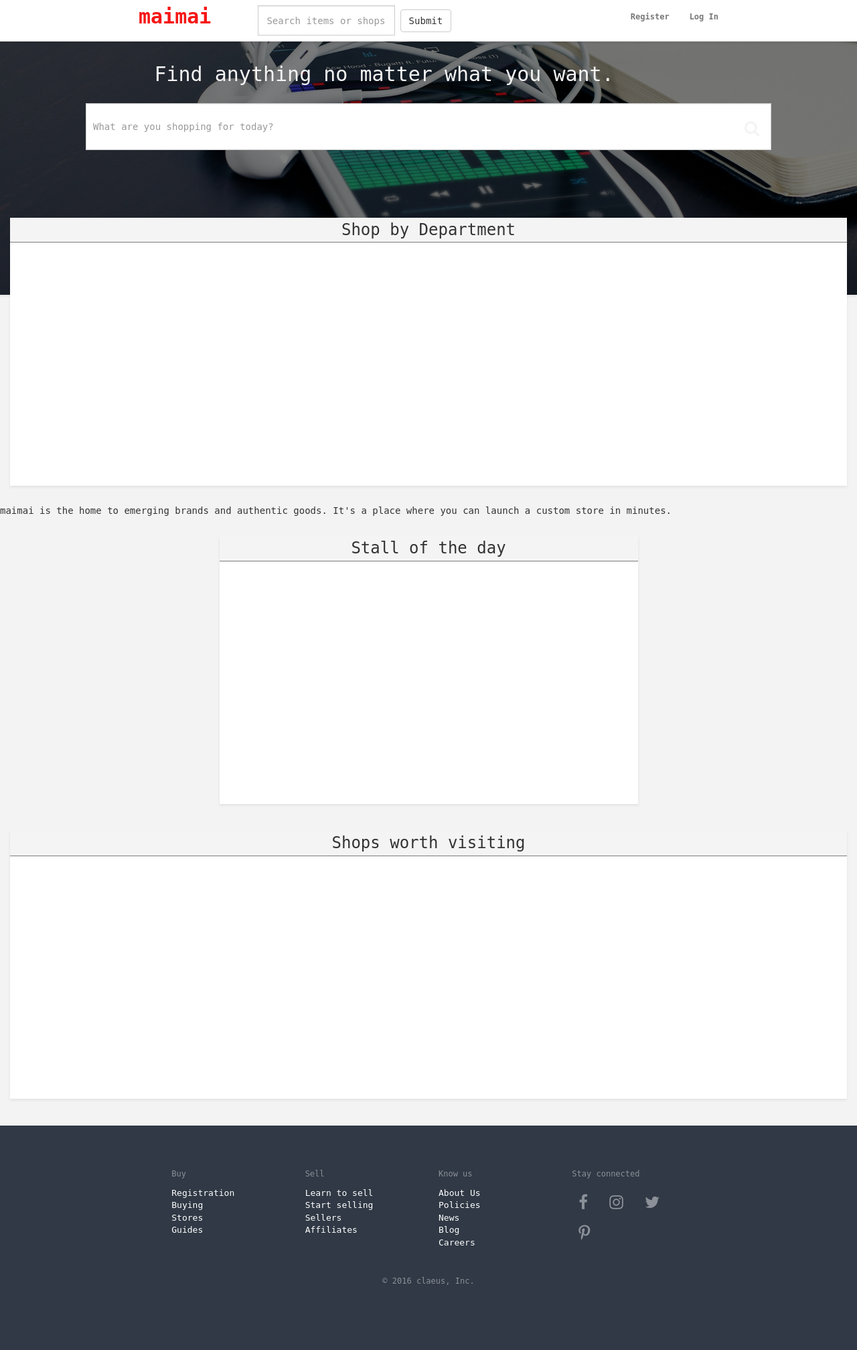
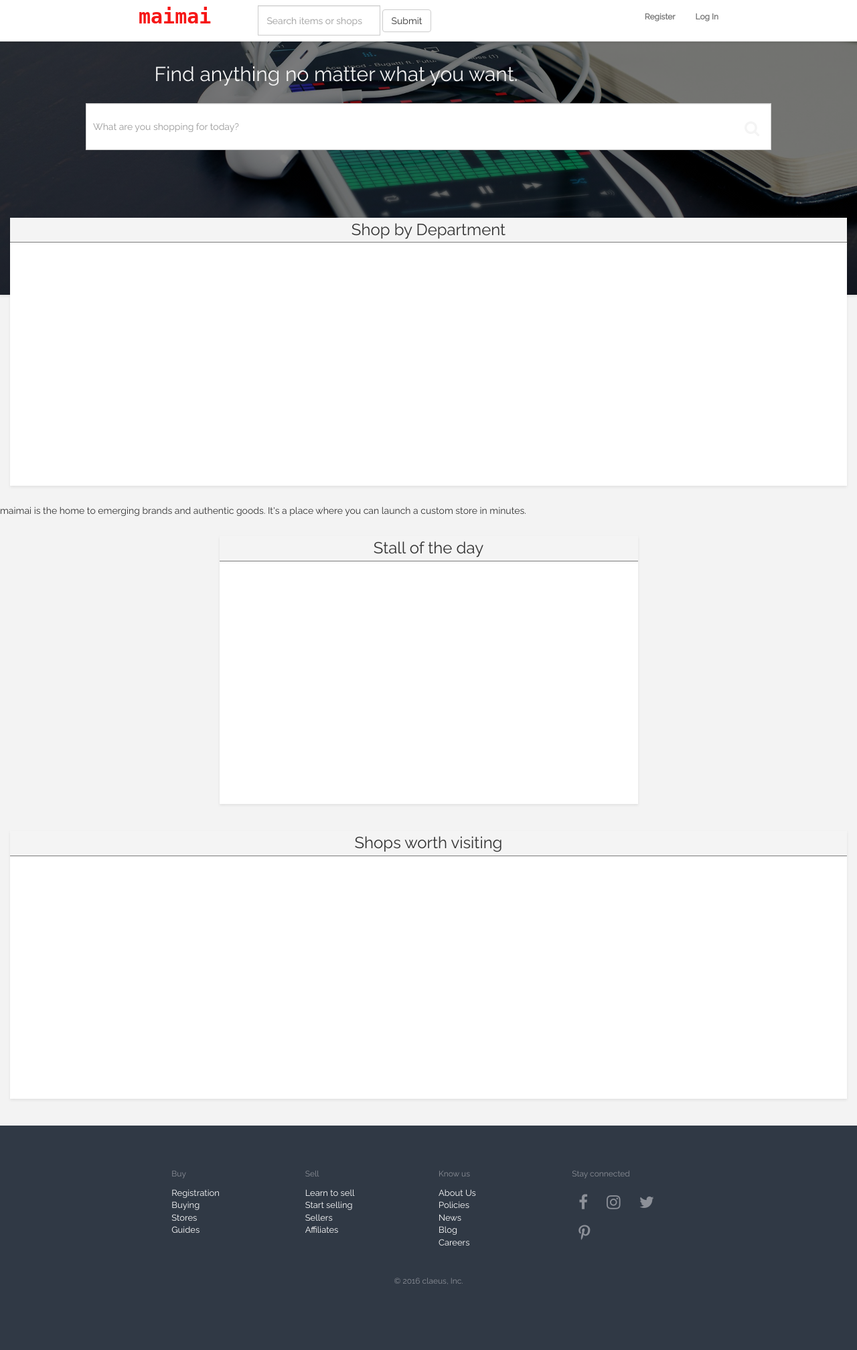
Before and after one commit to claeusdev/mai, a Rails app: page / in a window 1280 px wide. Shown: the whole page at 67% size. Run offline with Rails 7, Linux system fonts and the light colour scheme; style sheets or scripts are compiled from the project's sources; parts of the project's set-up code (start-up, migrations or seed data) failed here and were passed over; some libraries are stand-ins or nearby versions.

```diff
--- a/app/assets/stylesheets/main.scss
+++ b/app/assets/stylesheets/main.scss
@@ -7,7 +7,7 @@ $claeusRed: #f61616;
 
 
 * {
-  font-family: monospace;
+  font-family: raleway;
   margin: 0;
   padding: 0;
   font-size: 1.2rem;
--- a/app/views/layouts/application.html.erb
+++ b/app/views/layouts/application.html.erb
@@ -2,7 +2,7 @@
 <html>
 <head>
   <title>Mai</title>
-  <%= stylesheet_link_tag    'application', media: 'all', 'data-turbolinks-track' => true %>
+  <%= stylesheet_link_tag    'application', 'https://fonts.googleapis.com/css?family=Raleway', media: 'all', 'data-turbolinks-track' => true %>
   <%= javascript_include_tag 'application', 'data-turbolinks-track' => true %>
   <%= csrf_meta_tags %>
 </head>
```
Also changed, not shown: Gemfile, Gemfile.lock.
